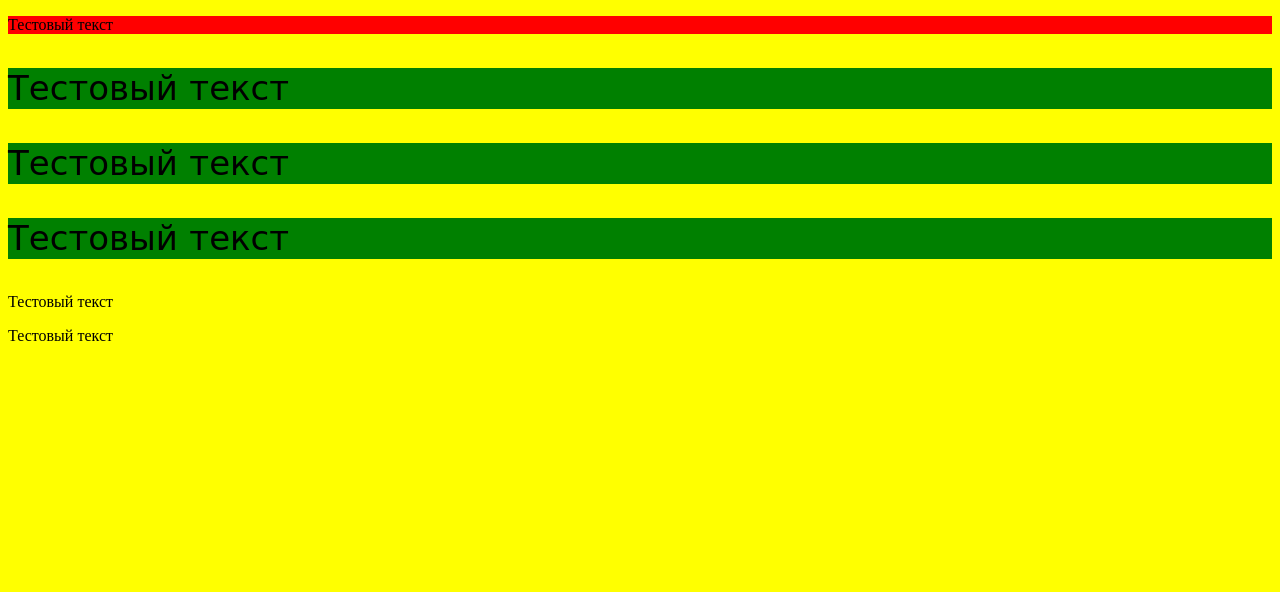
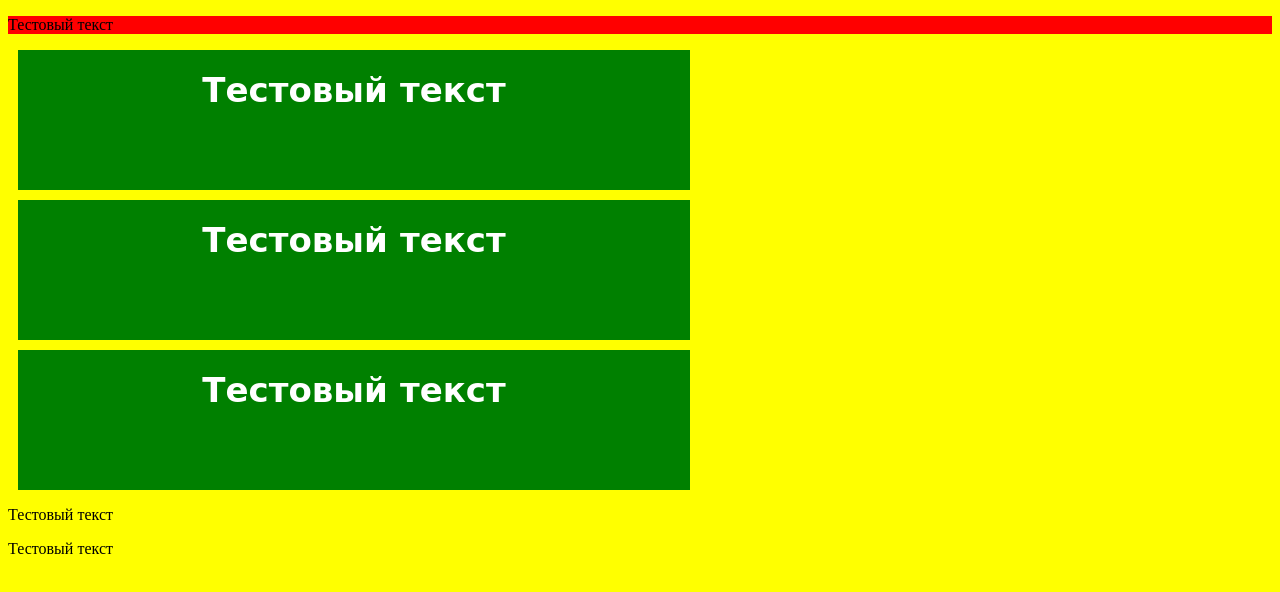
Before and after one commit to ibaragozz/Web, a plain HTML site: page Try_Css.html in a window 1280 px wide. Drawn offline with Linux system fonts and the light colour scheme.

Commit message:
Update style.css

```diff
--- a/style.css
+++ b/style.css
@@ -10,4 +10,11 @@ body {
     background-color: green;
     font-size: 34px;
     font-family: Comic Sans MS, Comic Sans, cursive;
+    font-weight: 900;
+    width: 50%;
+    height: 100px;
+    color: white;
+    text-align: center;
+    padding: 20px;
+    margin: 10px;
 }
```
